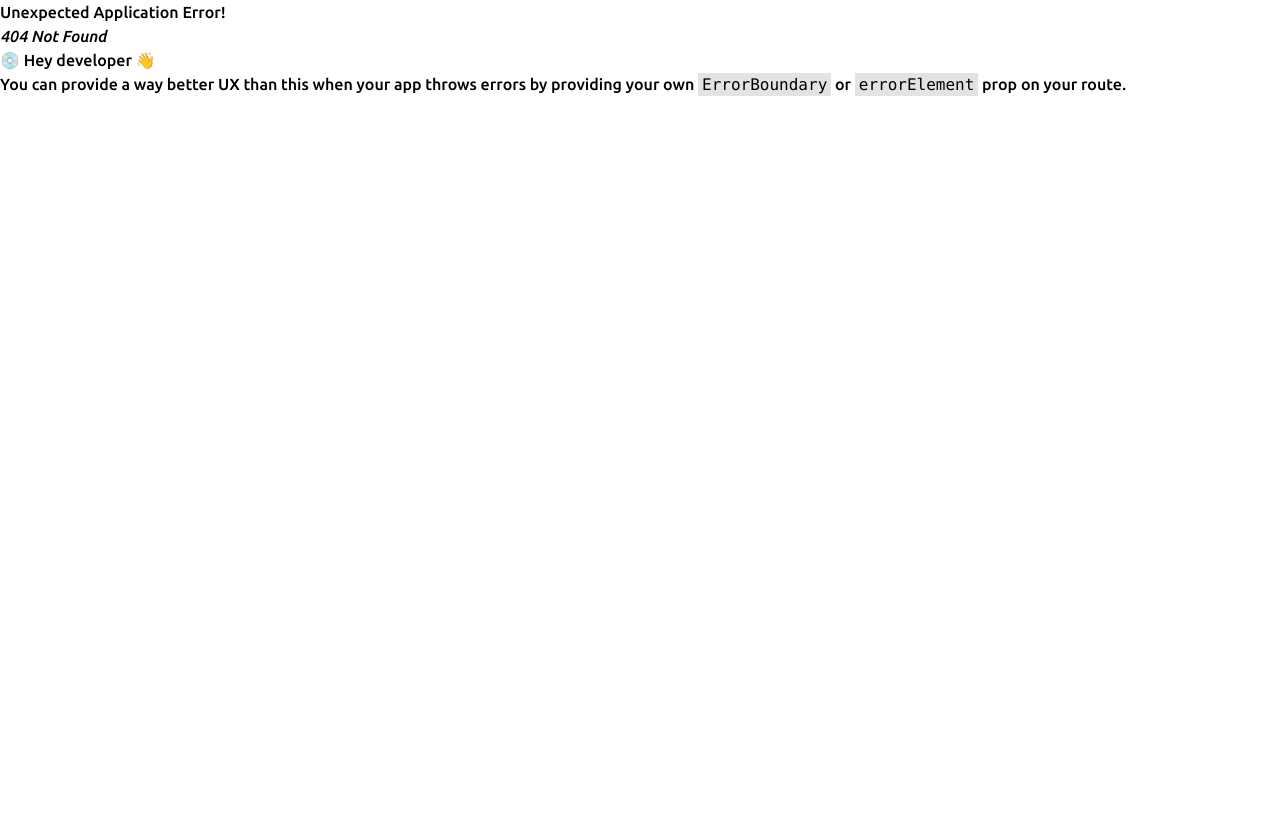
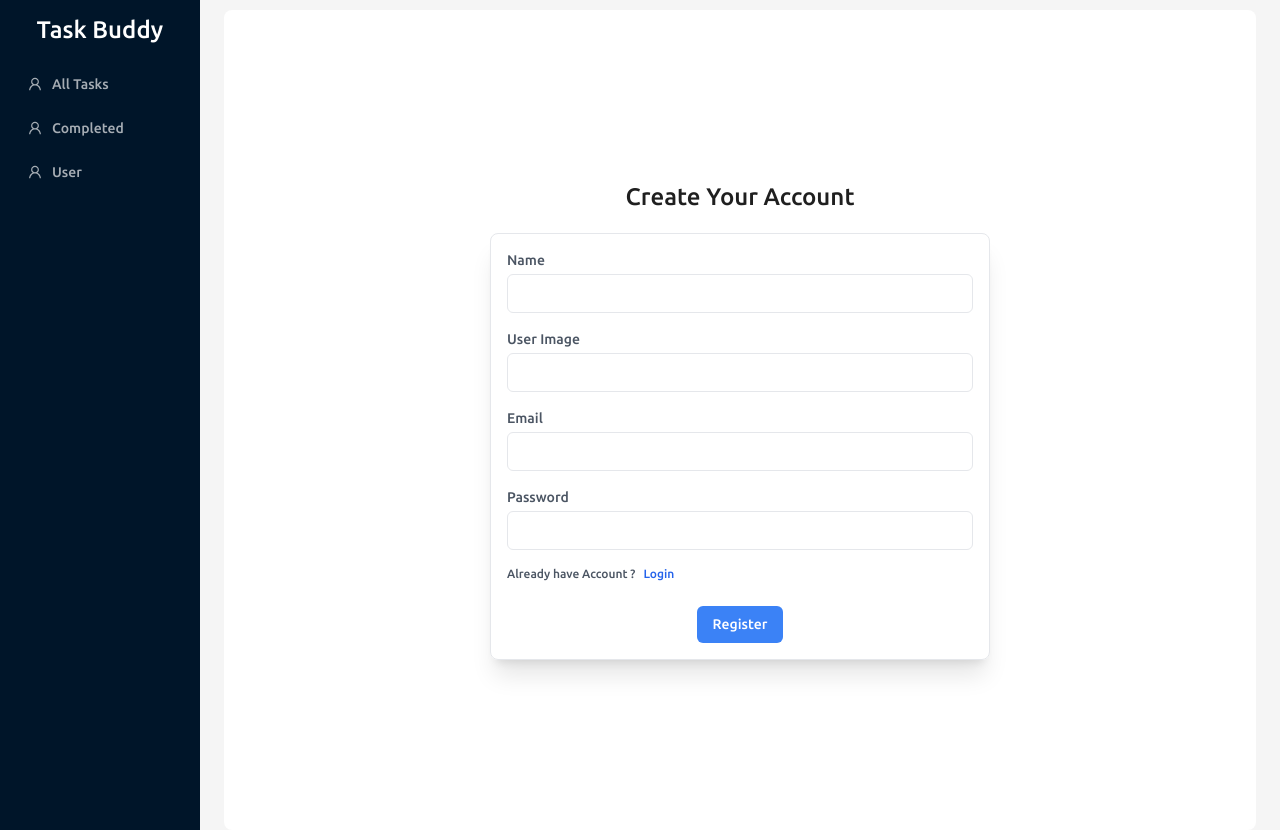
Before and after one commit to tigermursa/TaskBuddy-Client, a React (Vite) app: page /register in a window 1280 px wide. Before the commit this address had no page. Before the commit the page ends 800 px from the top, so only its background shows below. Built offline with nearby package versions, Linux system fonts and the light colour scheme.

Commit message:
"created login form"

```diff
--- a/src/Components/form/Auth/LoginForm.tsx
+++ b/src/Components/form/Auth/LoginForm.tsx
@@ -0,0 +1,95 @@
+import { useForm } from "react-hook-form";
+import { useLoginMutation } from "../../../redux/features/auth/authApi";
+import { NavLink } from "react-router-dom";
+
+interface FormData {
+  name: string;
+  userImage: string;
+  email: string;
+  password: string;
+}
+
+const LoginForm: React.FC = () => {
+  const {
+    register,
+    handleSubmit,
+    reset,
+    formState: { errors },
+  } = useForm<FormData>();
+  const [addData] = useLoginMutation();
+
+  const onSubmit = async (data: FormData) => {
+    try {
+      await addData(data);
+      console.log("Data added successfully!");
+      console.log(data);
+      reset();
+    } catch (error) {
+      console.error("Error adding data:", error);
+    }
+  };
+
+  const renderError = (fieldName: keyof FormData) => {
+    if (errors[fieldName]?.type === "required") {
+      return <p className="text-red-500">{`${fieldName} is required`}</p>;
+    }
+    if (errors[fieldName]?.type === "min") {
+      return <p className="text-red-500">{errors[fieldName]?.message}</p>;
+    }
+    return null;
+  };
+
+  return (
+    <div className="container mx-auto h-screen flex flex-col justify-center items-center">
+      <h1 className="text-2xl">Login your Account</h1>
+      <div className=" w-[500px] shadow-xl p-4 rounded-lg  mt-5 border ">
+        <form onSubmit={handleSubmit(onSubmit)}>
+          <div className="mb-4 pt-5">
+            <label
+              htmlFor="email"
+              className="block text-sm font-medium text-gray-600"
+            >
+              Email
+            </label>
+            <input
+              type="email"
+              id="email"
+              {...register("email", { required: true })}
+              className="mt-1 p-2 border rounded-md w-full"
+            />
+            {renderError("email")}
+          </div>
+          <div className="mb-4">
+            <label
+              htmlFor="password"
+              className="block text-sm font-medium text-gray-600"
+            >
+              Password
+            </label>
+            <input
+              type="password"
+              id="password"
+              {...register("password", { required: true })}
+              className="mt-1 p-2 border rounded-md w-full"
+            />
+            {renderError("password")}
+          </div>
+          <div className="flex text-xs gap-2 text-blue-600">
+            <p className="text-gray-600">Don't have an Account ?</p>
+            <NavLink to={"/register"}>Register</NavLink>
+          </div>
+          <div className="mt-6 flex justify-center">
+            <button
+              type="submit"
+              className="px-4 py-2 bg-blue-500 text-white rounded-md"
+            >
+              Register
+            </button>
+          </div>
+        </form>
+      </div>
+    </div>
+  );
+};
+
+export default LoginForm;
--- a/src/Components/form/Auth/RegisterForm.tsx
+++ b/src/Components/form/Auth/RegisterForm.tsx
@@ -0,0 +1,126 @@
+import { useForm } from "react-hook-form";
+import { useRegisterMutation } from "../../../redux/features/auth/authApi";
+import { NavLink } from "react-router-dom";
+
+interface FormData {
+  name: string;
+  userImage: string;
+  email: string;
+  password: string;
+}
+
+const RegisterForm: React.FC = () => {
+  const {
+    register,
+    handleSubmit,
+    reset,
+    formState: { errors },
+  } = useForm<FormData>();
+  const [addData] = useRegisterMutation();
+
+  const onSubmit = async (data: FormData) => {
+    try {
+      await addData(data);
+      console.log("Data added successfully!");
+      console.log(data);
+      reset();
+    } catch (error) {
+      console.error("Error adding data:", error);
+    }
+  };
+
+  const renderError = (fieldName: keyof FormData) => {
+    if (errors[fieldName]?.type === "required") {
+      return <p className="text-red-500">{`${fieldName} is required`}</p>;
+    }
+    if (errors[fieldName]?.type === "min") {
+      return <p className="text-red-500">{errors[fieldName]?.message}</p>;
+    }
+    return null;
+  };
+
+  return (
+    <div className="container mx-auto h-screen flex flex-col justify-center items-center">
+      <h1 className="text-2xl">Create Your Account</h1>
+      <div className=" w-[500px] shadow-xl p-4 rounded-lg border mt-5">
+        <form onSubmit={handleSubmit(onSubmit)}>
+          <div className="mb-4">
+            <label
+              htmlFor="name"
+              className="block text-sm font-medium text-gray-600"
+            >
+              Name
+            </label>
+            <input
+              type="text"
+              id="name"
+              {...register("name", { required: true })}
+              className="mt-1 p-2 border rounded-md w-full"
+            />
+            {renderError("name")}
+          </div>
+          <div className="mb-4">
+            <label
+              htmlFor="userImage"
+              className="block text-sm font-medium text-gray-600"
+            >
+              User Image
+            </label>
+            <input
+              type="text"
+              id="userImage"
+              {...register("userImage", { required: true })}
+              className="mt-1 p-2 border rounded-md w-full"
+            />
+            {renderError("userImage")}
+          </div>
+          <div className="mb-4">
+            <label
+              htmlFor="email"
+              className="block text-sm font-medium text-gray-600"
+            >
+              Email
+            </label>
+            <input
+              type="email"
+              id="email"
+              {...register("email", { required: true })}
+              className="mt-1 p-2 border rounded-md w-full"
+            />
+            {renderError("email")}
+          </div>
+          <div className="mb-4">
+            <label
+              htmlFor="password"
+              className="block text-sm font-medium text-gray-600"
+            >
+              Password
+            </label>
+            <input
+              type="password"
+              id="password"
+              {...register("password", { required: true })}
+              className="mt-1 p-2 border rounded-md w-full"
+            />
+            {renderError("password")}
+          </div>
+          <div className="flex text-xs gap-2 text-blue-600">
+            <p className="text-gray-600">Already have Account ?</p>
+            <NavLink to={"/login"}>Login</NavLink>
+          </div>
+
+          <div className="mt-6 flex justify-center">
+            <button
+              type="submit"
+              className="px-4 py-2 bg-blue-500 text-white rounded-md"
+            >
+              Register
+            </button>
+          </div>
+        </form>
+      </div>
+    </div>
+  );
+};
+
+export default RegisterForm;
--- a/src/Components/layout/MainLayout.tsx
+++ b/src/Components/layout/MainLayout.tsx
@@ -16,13 +16,18 @@ const items: MenuProps["items"] = [
     label: <NavLink to={"/completed"}>Completed</NavLink>,
     icon: <UserOutlined />,
   },
+  {
+    key: "003",
+    label: <NavLink to={"/register"}>User</NavLink>,
+    icon: <UserOutlined />,
+  },
 ];
 const MainLayout = () => {
   const {
     token: { colorBgContainer, borderRadiusLG },
   } = theme.useToken();
   return (
-    <Layout style={{ height: "100vh" }}>
+    <Layout style={{ height: "100%" }}>
       <Sider
         breakpoint="md"
         collapsedWidth="0"
@@ -53,7 +58,7 @@ const MainLayout = () => {
       </Sider>
       <Layout>
         {/* backgroundColor:"gray" */}
-        <Content style={{ margin: "34px 24px 0" }}>
+        <Content style={{ margin: "10px 24px 0" }}>
           <div
             style={{
               padding: 10,
--- a/src/redux/features/auth/authApi.ts
+++ b/src/redux/features/auth/authApi.ts
@@ -11,13 +11,15 @@ const authApi = baseApi.injectEndpoints({
                 body: data,
             }),
         }),
+        login: builder.mutation({
+            query: (data) => ({
+                url: `/user/login`,
+                method: "POST",
+                body: data,
+            }),
+        }),
     }),
 });
 
 // api hooks
-export const {
-
-    useRegisterMutation,
-
-
-} = authApi;
+export const { useRegisterMutation, useLoginMutation } = authApi;
```
Also changed, not shown: src/routes/router.tsx (+10 -0 lines).
